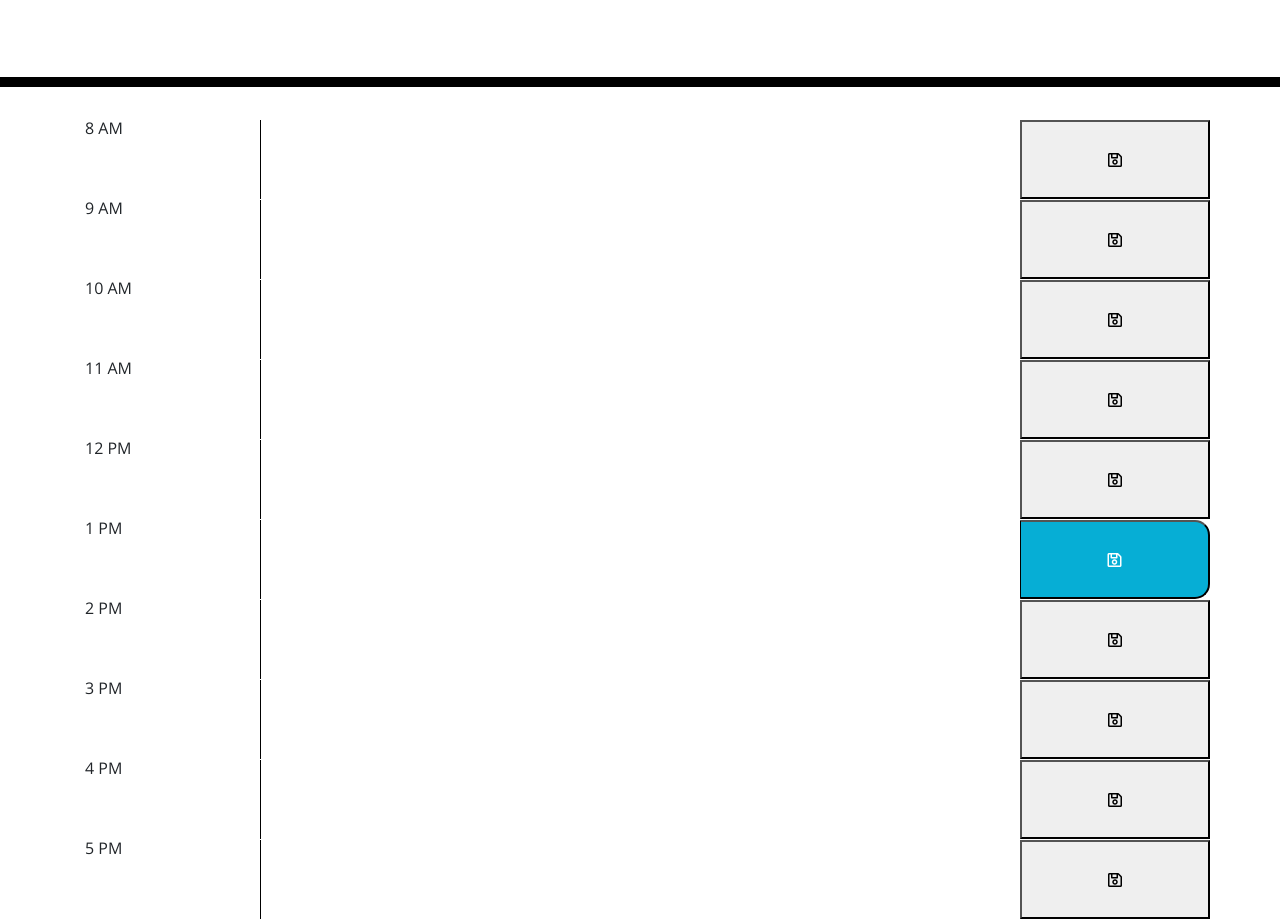
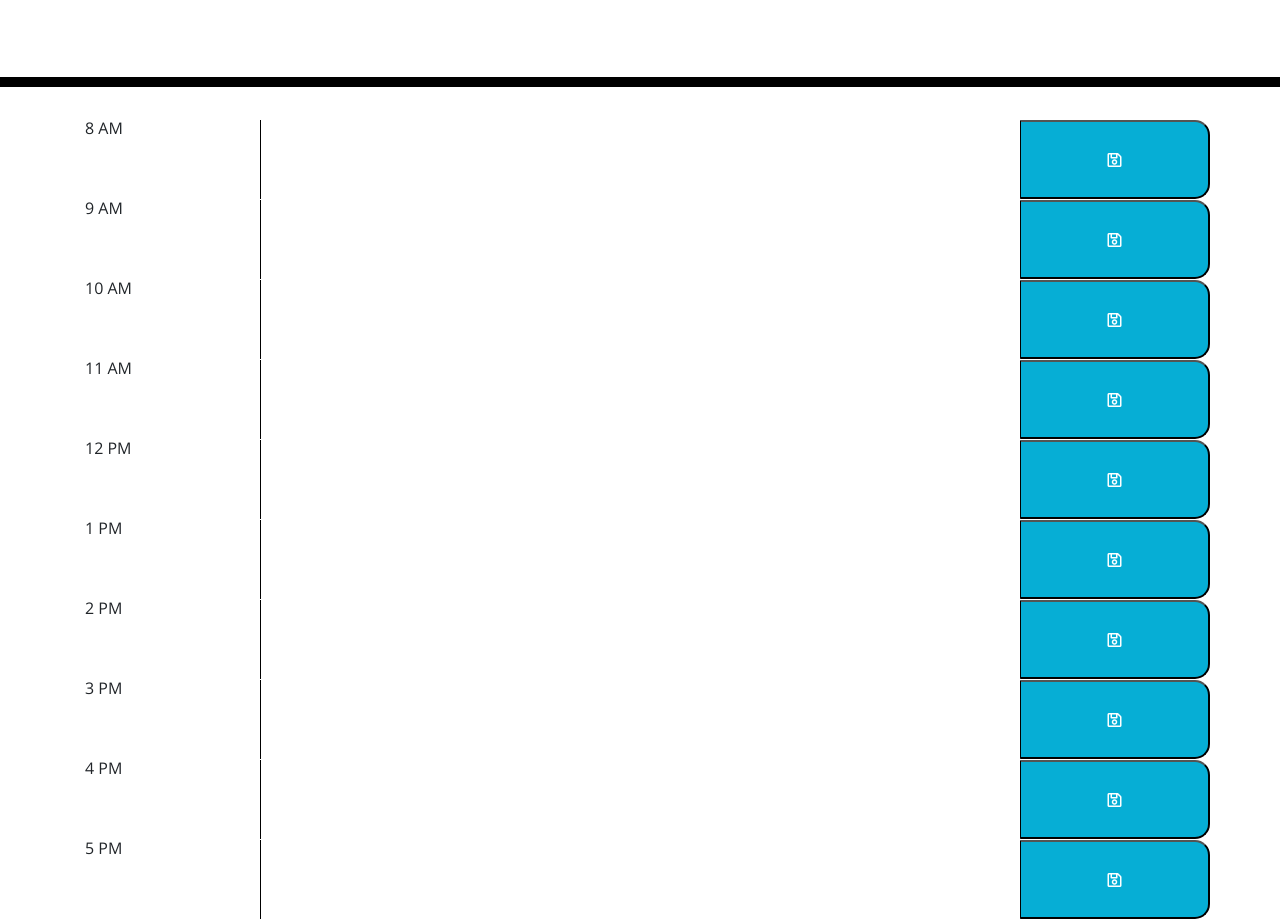
Before and after one commit to AdmJeffery/Work_Day_Scheduler, a plain HTML site: page index.html in a window 1280 px wide. Shown: the part 181-1100 px from the top of the page. Drawn offline with nearby package versions, Linux system fonts and the light colour scheme.

Commit message:
added saveBtn class to all save buttons.

```diff
--- a/index.html
+++ b/index.html
@@ -33,34 +33,34 @@
       <div id = "calender-row1" class="row">
           <div id="hour1" class="col-md-2">8 AM</div>
           <textarea rows="3" id="text-input1" class="col-md-8"></textarea>
-          <button id="save" class="col-md-2"><i class="far fa-save"></i></button>
+          <button id="save" class="col-md-2 saveBtn"><i class="far fa-save"></i></button>
 
       </div>
 
       <div id = "calender-row2" class="row">
         <div id="hour2" class="col-md-2">9 AM</div>
         <textarea rows="3" id="text-input2" class="col-md-8"></textarea>
-        <button id="save" class="col-md-2"><i class="far fa-save"></i></button>
+        <button id="save" class="col-md-2 saveBtn"><i class="far fa-save"></i></button>
 
       </div>
       <div id = "calender-row3" class="row">
         <div id="hour3" class="col-md-2">10 AM</div>
         <textarea rows="3" id="text-input3" class="col-md-8"></textarea>
-        <button id="save" class="col-md-2"><i class="far fa-save"></i></button>
+        <button id="save" class="col-md-2 saveBtn"><i class="far fa-save"></i></button>
 
       </div>
 
       <div id = "calender-row4" class="row">
         <div id="hour4" class="col-md-2">11 AM</div>
         <textarea rows="3" id="text-input4" class="col-md-8"></textarea>
-        <button id="save" class="col-md-2"><i class="far fa-save"></i></button>
+        <button id="save" class="col-md-2 saveBtn"><i class="far fa-save"></i></button>
 
       </div>
 
       <div id = "calender-row5" class="row">
         <div id="hour5" class="col-md-2">12 PM</div>
         <textarea rows="3" id="text-input5" class="col-md-8"></textarea>
-        <button id="save" class="col-md-2"><i class="far fa-save"></i></button>
+        <button id="save" class="col-md-2 saveBtn"><i class="far fa-save"></i></button>
 
       </div>
 
@@ -74,28 +74,28 @@
       <div id = "calender-row7" class="row">
         <div id="hour7" class="col-md-2">2 PM</div>
         <textarea rows="3" id="text-input7" class="col-md-8"></textarea>
-        <button id="save" class="col-md-2"><i class="far fa-save"></i></button>
+        <button id="save" class="col-md-2 saveBtn"><i class="far fa-save"></i></button>
 
       </div>
 
       <div id = "calender-row8" class="row">
         <div id="hour8" class="col-md-2">3 PM</div>
         <textarea rows="3" id="text-input8" class="col-md-8"></textarea>
-        <button id="save" class="col-md-2"><i class="far fa-save"></i></button>
+        <button id="save" class="col-md-2 saveBtn"><i class="far fa-save"></i></button>
 
       </div>
 
       <div id = "calender-row9" class="row">
         <div id="hour9" class="col-md-2">4 PM</div>
         <textarea rows="3" id="text-input9" class="col-md-8"></textarea>
-        <button id="save" class="col-md-2"><i class="far fa-save"></i></button>
+        <button id="save" class="col-md-2 saveBtn"><i class="far fa-save"></i></button>
 
       </div>
 
       <div id = "calender-row10" class="row">
         <div id="hour10" class="col-md-2">5 PM</div>
         <textarea rows="3" id="text-input10" class="col-md-8"></textarea>
-        <button id="save" class="col-md-2"><i class="far fa-save"></i></button>
+        <button id="save" class="col-md-2 saveBtn"><i class="far fa-save"></i></button>
 
       </div>
 
```
